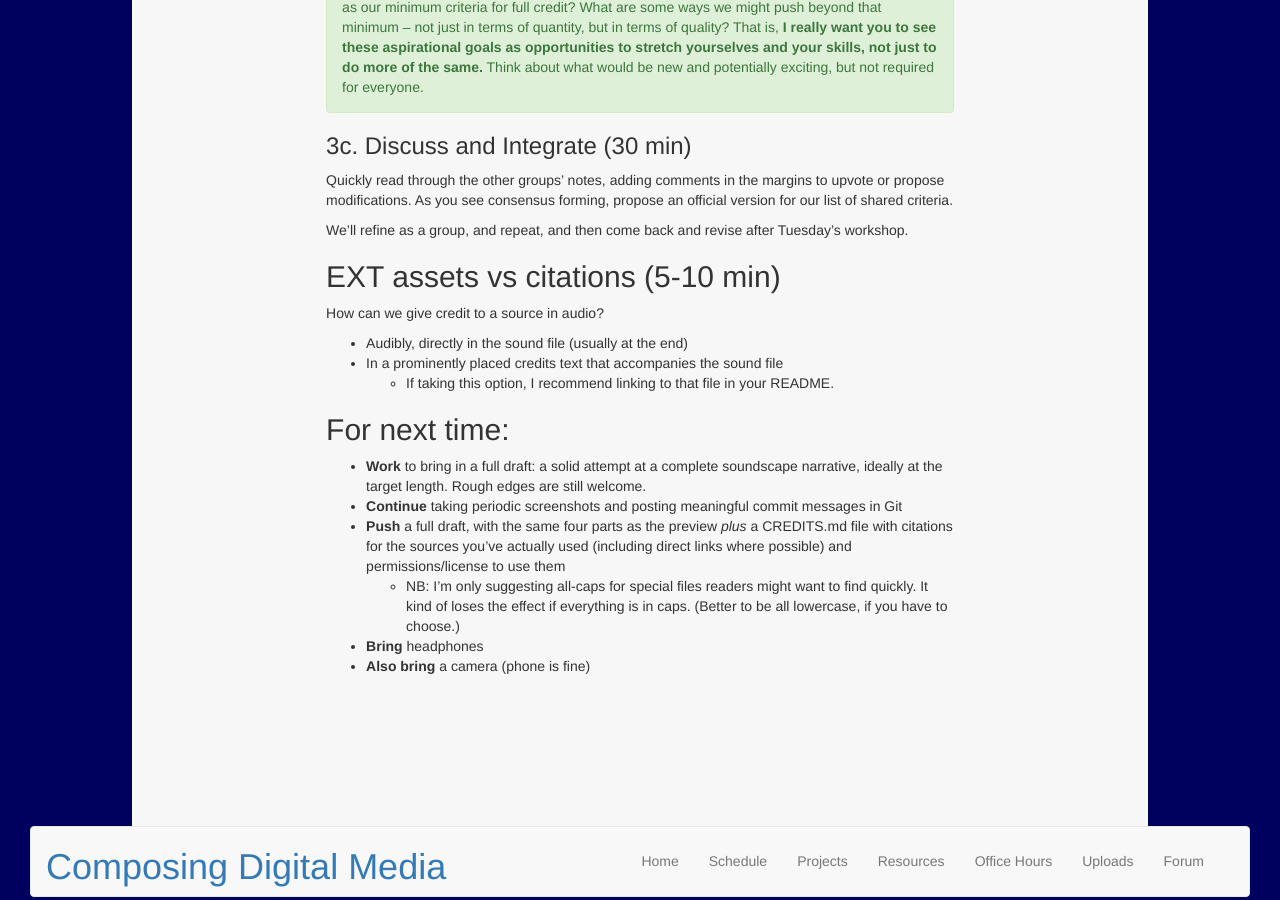
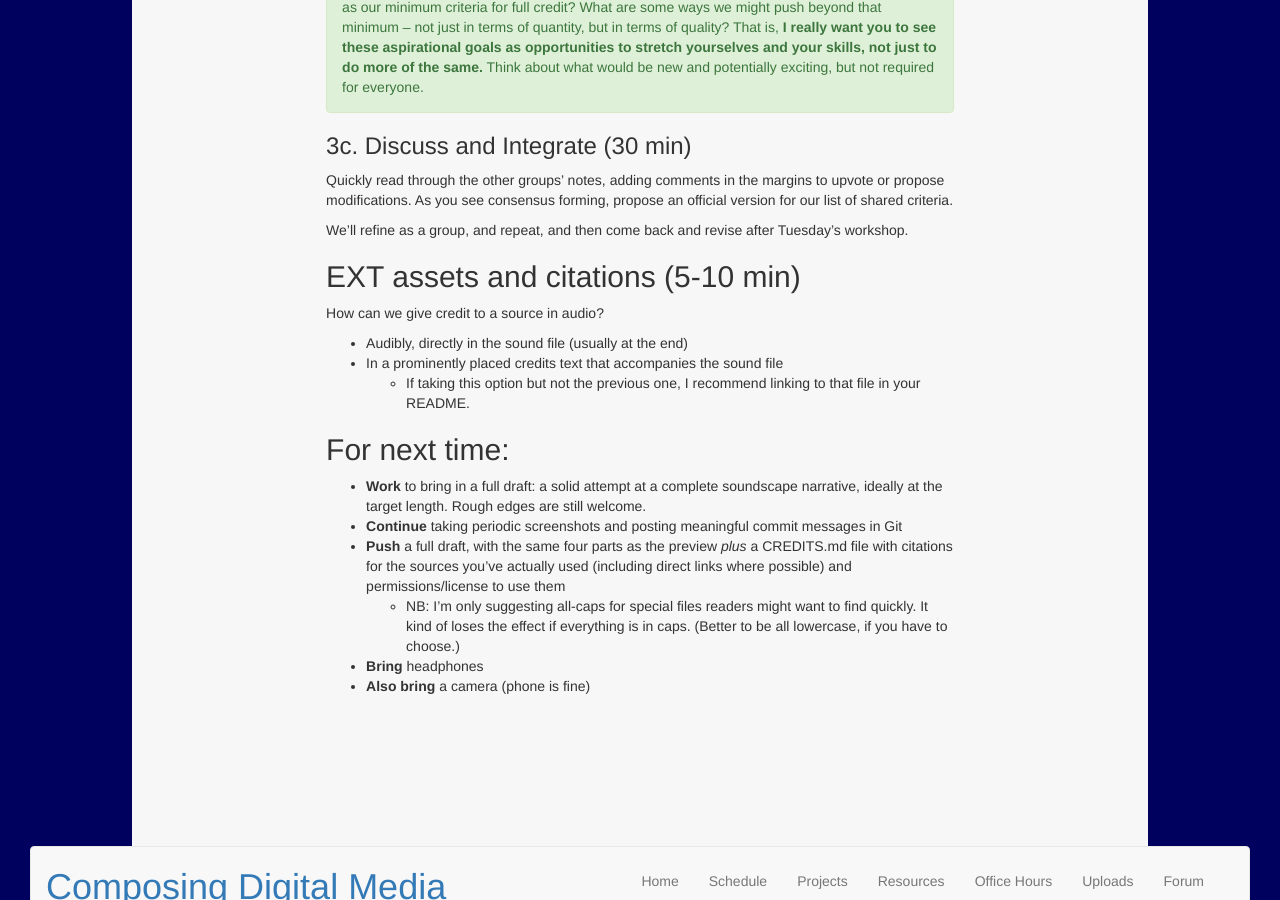
Before and after one commit to benmiller314/cdm2019fall, a Jekyll site: the page built from plans/lesson-06.md, in a window 1280 px wide and 900 px high, scrolled down 1131 px. Built offline with Jekyll 4.4.1, drawn with Linux system fonts in a browser that asks for light colours; our own code applies the rules of GitHub Pages for plain Markdown files.

Commit message:
deeper link to unit goals, tweak wording in EXT

```diff
--- a/plans/lesson-06.md
+++ b/plans/lesson-06.md
@@ -36,7 +36,7 @@
 To bring all our notes together while allowing for real-time collaboration, **use this google doc: [bit.ly/cdm2019fall-criteria](http://bit.ly/cdm2019fall-criteria).**
 
 <div class="alert alert-success">
-Take 10 minutes in groups to make some lists: given the <a href="https://github.com/benmiller314/soundscape-prompt-2019fall">goals of the unit</a>, what should we set as our minimum criteria for full credit? What are some ways we might push beyond that minimum – not just in terms of quantity, but in terms of quality?
+Take 10 minutes in groups to make some lists: given the <a href="https://github.com/benmiller314/soundscape-prompt-2019fall#project-1-soundscape-narrative">goals of the unit</a>, what should we set as our minimum criteria for full credit? What are some ways we might push beyond that minimum – not just in terms of quantity, but in terms of quality?
 
 That is, <strong>I really want you to see these aspirational goals as opportunities to stretch yourselves and your skills, not just to do more of the same.</strong> Think about what would be new and potentially exciting, but not required for everyone.
 </div>
@@ -47,13 +47,13 @@
 We'll refine as a group, and repeat, and then come back and revise after Tuesday's workshop.
 
 
-## EXT assets vs citations (5-10 min)
+## EXT assets and citations (5-10 min)
 
 How can we give credit to a source in audio?
 
 * Audibly, directly in the sound file (usually at the end)
 * In a prominently placed credits text that accompanies the sound file
-  - If taking this option, I recommend linking to that file in your README.
+  - If taking this option but not the previous one, I recommend linking to that file in your README.
 
 
 ## For next time:
```
